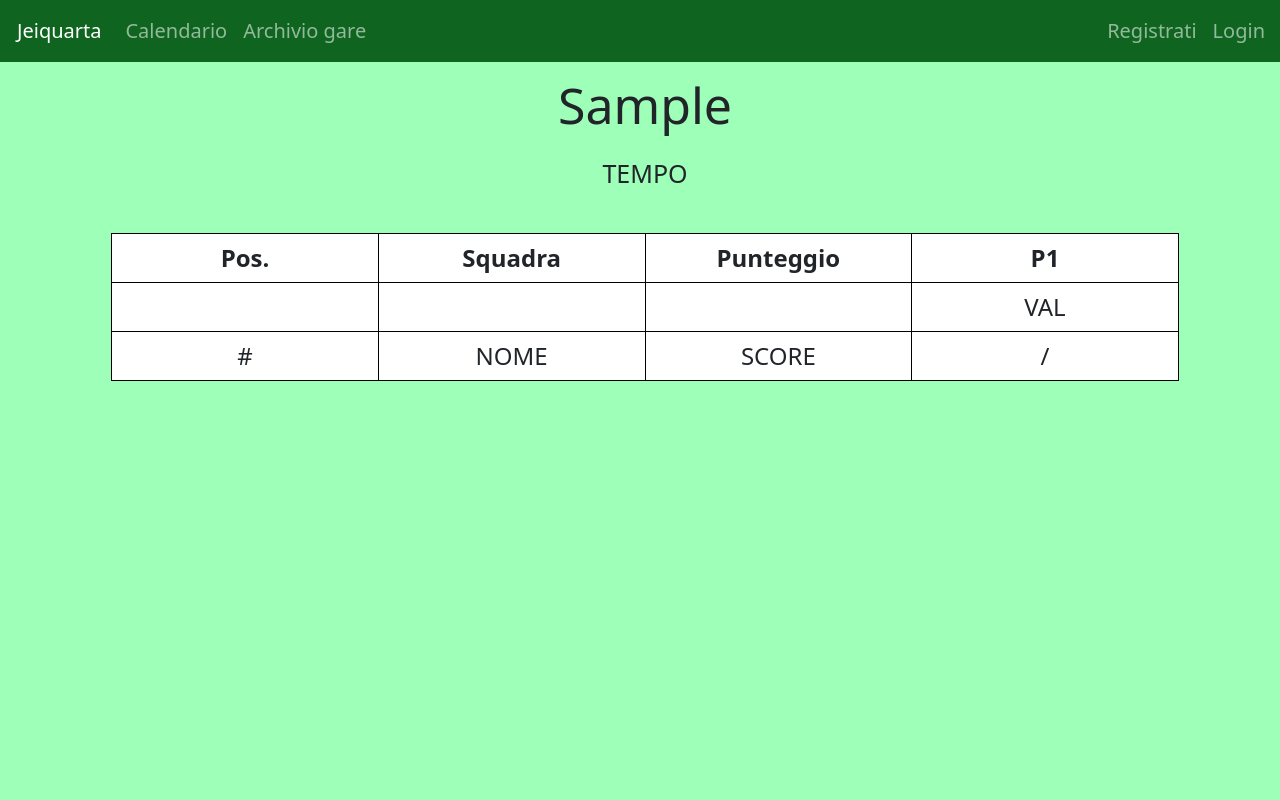
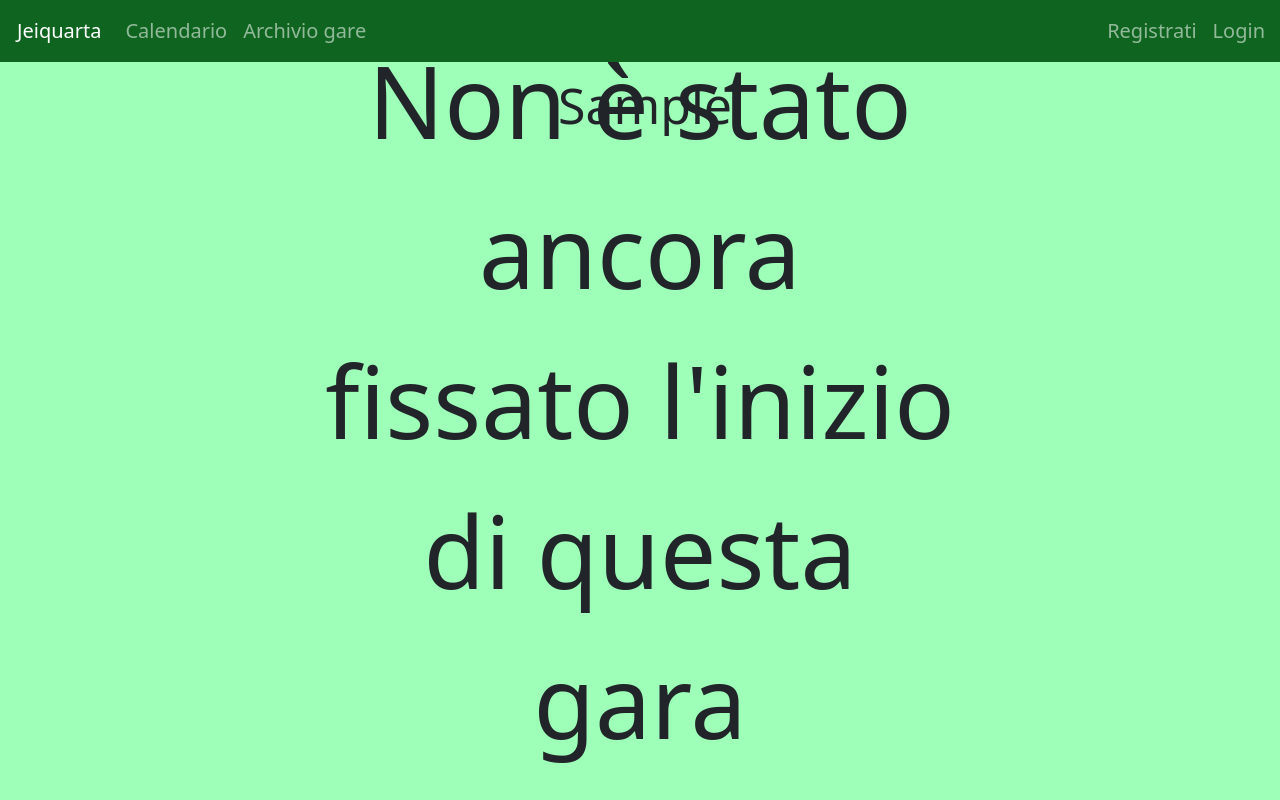
Before and after one commit to giacomo-mosele/j4v2, a Flask app: page /classifica?id=1 in a window 1280 px wide. Run offline with Flask 3, Linux system fonts and the light colour scheme; tables that the repository leaves empty hold one stand-in row (values such as "Sample post"); data that the repository does not hold is empty; some libraries are stand-ins or nearby versions.

Commit message:
Implementato oscuramento classifica - non ancora l'occultamento finale

```diff
--- a/j4v2/routes.py
+++ b/j4v2/routes.py
@@ -165,8 +165,7 @@ def get_classifica_table():
     if gara.unix_start and not gara.start_manuale:
         update_from_submissions(gara)
 
-    valori_aggiornati = get_valori_aggiornati(gara)
-    righe_aggiornate = get_righe_aggiornate(gara)
+    secondi_passati = 0
 
     tempo_label = "Non è stato ancora fissato l'inizio di questa gara"
     if ( not gara.start_manuale and gara.unix_start ):
@@ -181,12 +180,18 @@ def get_classifica_table():
             total = (gara.durata * 60) - secondi_passati
             hours, remainder = divmod(total, 3600)
             minutes, seconds = divmod(remainder, 60)
-            tempo_label = f"{hours} h {minutes:02} min {seconds:02} sec"
+            tempo_label = (f"{hours} h " if hours else "") + (f"{minutes:02} min " if minutes or hours else "") + f"{seconds:02} sec"
+
+    oscuramento = ( (gara.durata * 60 - secondi_passati) <= gara.minuti_oscuri * 60 ) and not secondi_passati > gara.durata * 60
+
+    valori_aggiornati = get_valori_aggiornati(gara) if not oscuramento else None
+    righe_aggiornate = get_righe_aggiornate(gara) if not oscuramento else None
 
     return jsonify({
         "valori": valori_aggiornati,
         "righe": righe_aggiornate,
-        "tempo": tempo_label
+        "tempo": tempo_label,
+        "oscuramento": 1 if oscuramento else 0
     })
 
 
--- a/j4v2/static/css/classifica.css
+++ b/j4v2/static/css/classifica.css
@@ -17,8 +17,32 @@
     margin-bottom: 40px;
 }
 
+#tempoLabel.tempo-oscurato {
+    position: fixed;
+    top: 50%;
+    left: 50%;
+    z-index: 101;
+    transform: translate(-50%, -50%);
+    font-size: 100px;
+    text-align: center;
+}
+
+@media (max-width: 768px) {
+    #tempoLabel.tempo-oscurato {
+        width: 70vw;
+        max-width: 70vw;
+        font-size: min(12vw, 12vh, 100px);
+        line-height: 1;
+        white-space: nowrap;
+    }
+}
+
 .classifica-table {
     background-color: white;
+}
+
+.classifica-table.classifica-nascosta {
+    display: none !important;
 }
 /*
 .table__row:nth-child(odd) {
--- a/j4v2/static/js/classifica.js
+++ b/j4v2/static/js/classifica.js
@@ -1,19 +1,22 @@
 const valoriRow = document.getElementById("valoriRow");
 const tempoLabel = document.getElementById("tempoLabel");
+const classificaTable = document.getElementById("classificaTable");
 
 function aggiorna_classifica(payload) {
+    const oscuramento = Number(payload.oscuramento) === 1;
+    classificaTable.classList.toggle("classifica-nascosta", oscuramento);
+    tempoLabel.classList.toggle("tempo-oscurato", oscuramento);
+    tempoLabel.innerHTML = payload.tempo;
+    if (oscuramento) return;
+
     const valori = payload.valori;
     const righe = payload.righe;
-    const tempo = payload.tempo;
     const righeSquadra = Array.from({ length: numero_squadre }, (_, indice) =>
         document.getElementById(`squadraRow_${indice}`)
     );
     const posizioniIniziali = new Map(
         righeSquadra.map((riga) => [riga, riga.getBoundingClientRect().top])
     );
-
-    // AGGIORNA TEMPO
-    tempoLabel.innerHTML = tempo;
 
     // AGGIORNA VALORI
     valoriRow.innerHTML = "";
```
